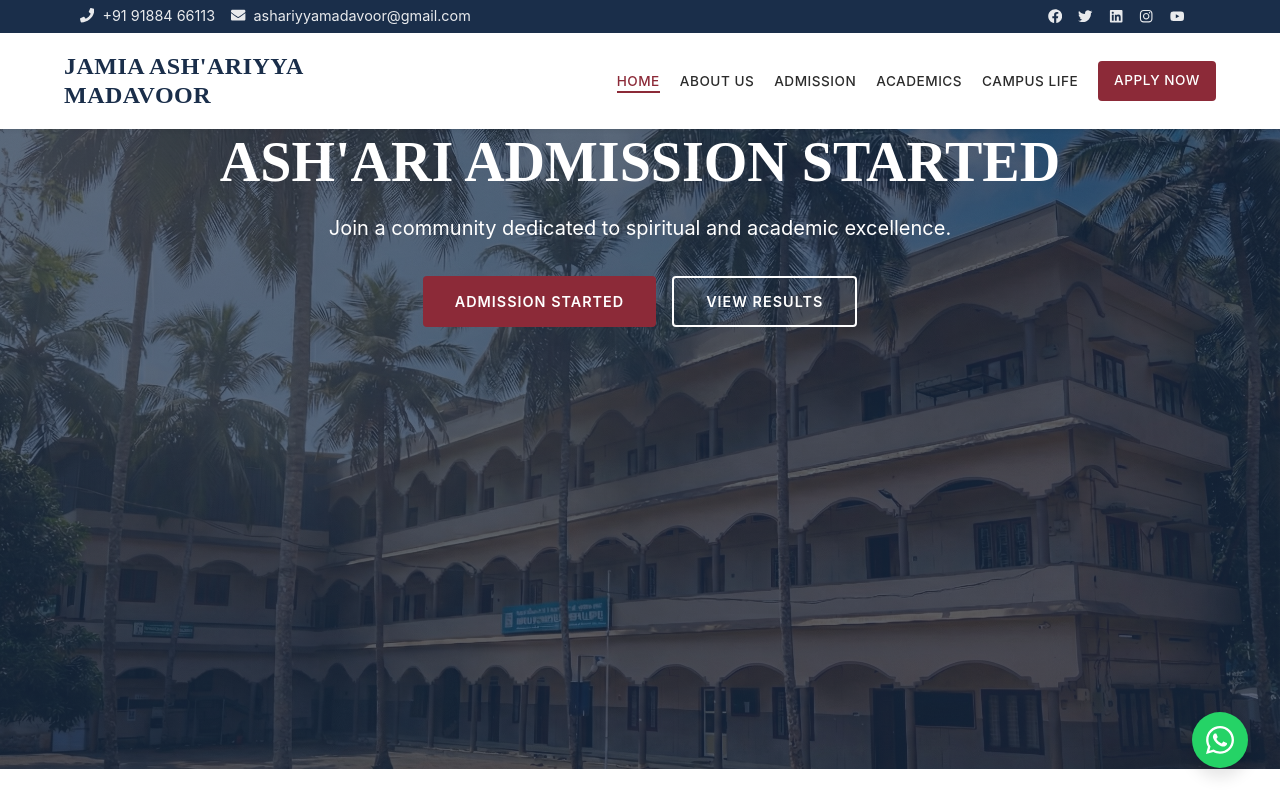
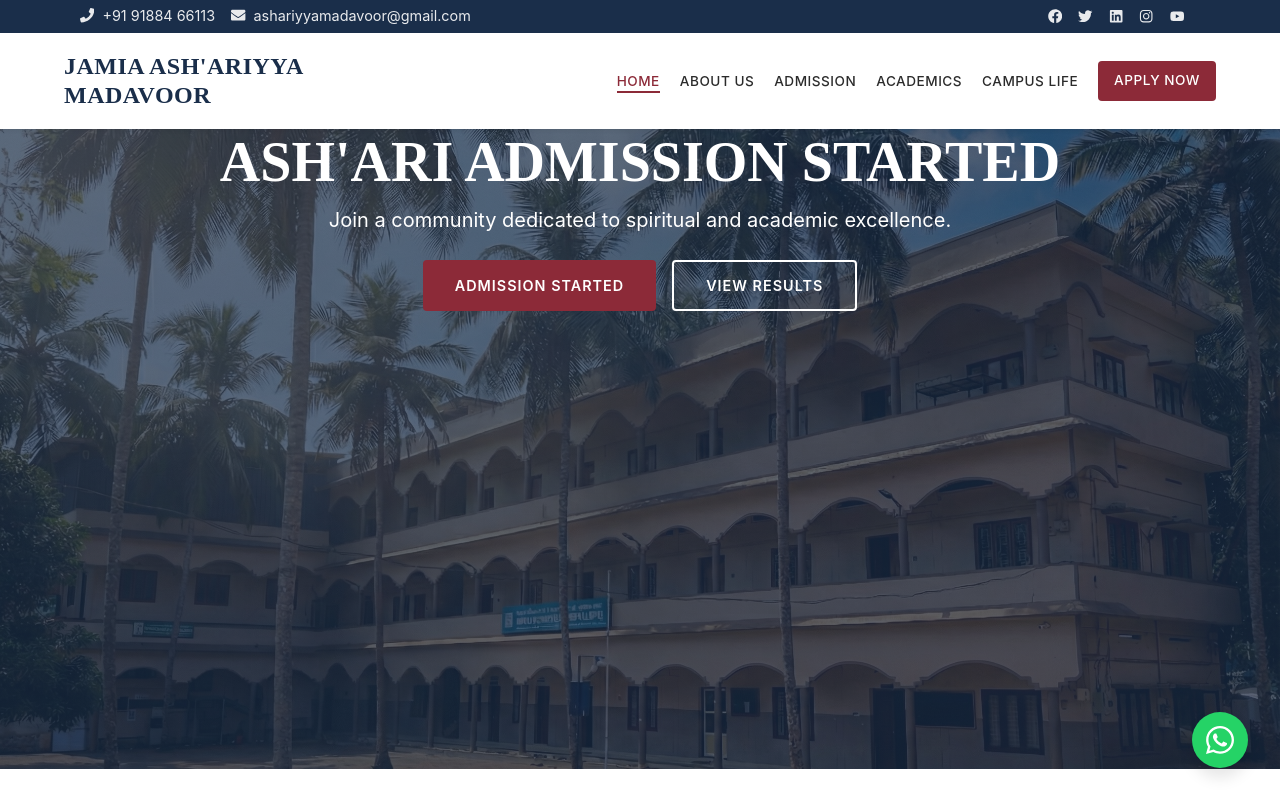
Before and after one commit to shamilvakkaloor/ashariyya_web, a React (Vite) app: page / in a window 1280 px wide. Shown: the top 800 px of the page. Built offline with nearby package versions, Linux system fonts and the light colour scheme.

Commit message:
fix(home): decrease hero spacing and center buttons

```diff
--- a/src/pages/Home.css
+++ b/src/pages/Home.css
@@ -124,13 +124,13 @@
 .hero-content h1 {
     font-size: 3.5rem;
     color: var(--color-white);
-    margin-bottom: var(--spacing-md);
+    margin-bottom: 0.5rem;
     animation: fadeInUp 1s ease-out;
 }
 
 .hero-content p {
     font-size: 1.25rem;
-    margin-bottom: var(--spacing-lg);
+    margin-bottom: 1.5rem;
     max-width: 700px;
     opacity: 0.9;
     animation: fadeInUp 1s ease-out 0.2s;
@@ -139,6 +139,7 @@
 
 .hero-buttons {
     display: flex;
+    justify-content: center;
     gap: var(--spacing-md);
     animation: fadeInUp 1s ease-out 0.4s;
     animation-fill-mode: both;
```
